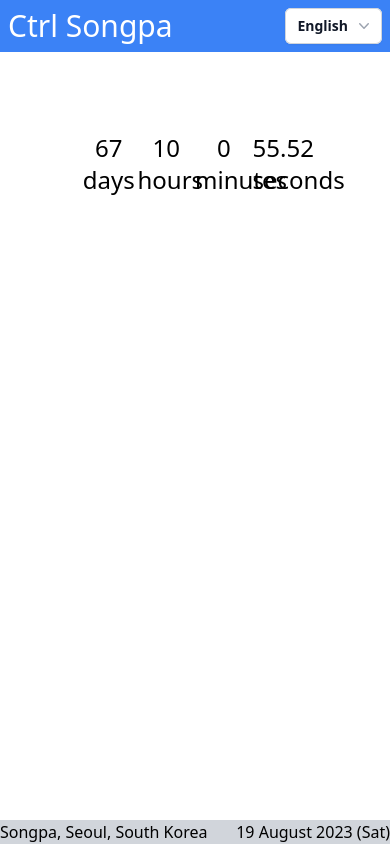
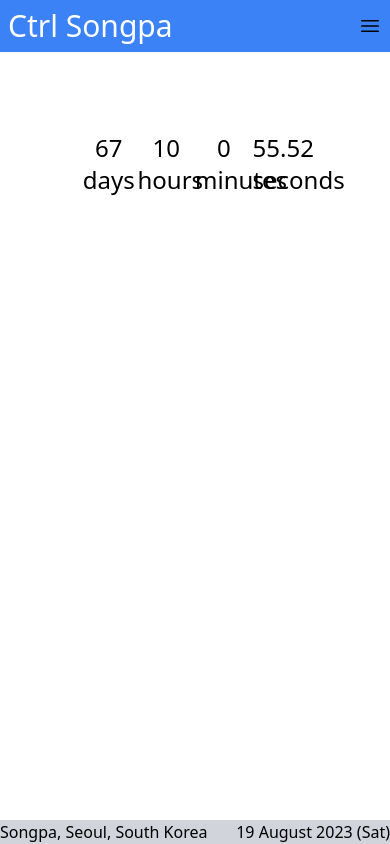
Before and after one commit to siner308/ctrl-songpa, a Next.js app: page /en in a window 390 px wide. Built offline with nearby package versions, Linux system fonts and the light colour scheme.

Commit message:
responsive navbar

```diff
--- a/src/components/NavBar.tsx
+++ b/src/components/NavBar.tsx
@@ -1,12 +1,37 @@
 import useTranslation from '@/hooks/useTranslation';
-import LocaleButton from '@/components/LocaleButton';
+import React, { useState } from 'react';
+import NavBarButtonGroup from '@/components/NavBarButtonGroup';
 
 export default function NavBar() {
   const i18n = useTranslation();
+  const [open, setOpen] = useState(false);
+  const toggle = (e) => {
+    const targetTagName = e.target.tagName.toLowerCase();
+    if (open && (targetTagName !== 'div')) return;
+    setOpen(!open);
+  }
+
   return (
     <div className={'bg-blue-500 flex justify-between p-2'}>
       <span className={'self-center text-white text-3xl'}>{i18n.title}</span>
-      <LocaleButton />
+      <div className={'flex mobile:flex-col self-center'}>
+        <button className={'mobile:block hidden'} onClick={toggle}>
+          <svg xmlns="http://www.w3.org/2000/svg" fill="none" viewBox="0 0 24 24" strokeWidth={1.5} stroke="currentColor" className="w-6 h-6">
+            <path strokeLinecap="round" strokeLinejoin="round" d="M3.75 6.75h16.5M3.75 12h16.5m-16.5 5.25h16.5" />
+          </svg>
+        </button>
+        <div id='desktop' className={`mobile:hidden block`}>
+          <NavBarButtonGroup />
+        </div>
+        <div id={'mobile'} className={`mobile:block hidden`}>
+          {open ? <div
+            className={'flex fixed left-0 right-0 top-0 bottom-0 h-full w-full bg-gray-100 bg-opacity-50'}
+            onClick={toggle}
+          >
+            <NavBarButtonGroup />
+          </div> : null}
+        </div>
+      </div>
     </div>
   );
 };
--- /dev/null
+++ b/src/components/NavBarButtonGroup.tsx
@@ -0,0 +1,13 @@
+import LocaleButton from '@/components/LocaleButton';
+import React from 'react';
+import Link from 'next/link';
+
+export default function NavBarButtonGroup() {
+  return (
+    <div className={'m-auto flex gap-10 mobile:flex-col mobile:items-center'}>
+      <Link className={'self-center text-lg hover:underline'} href={'https://ingress.com'}>Ingress</Link>
+      <Link className={'self-center text-lg hover:underline'} href={'https://intel.ingress.com'}>Intel</Link>
+      <LocaleButton/>
+    </div>
+  );
+}
--- a/src/constants/translation.ts
+++ b/src/constants/translation.ts
@@ -6,7 +6,7 @@ const translation = {
             anomaly: {
                 location: 'Songpa, Seoul, South Korea',
                 date: '19 August 2023 (Sat)',
-            }
+            },
         },
         unit: {
             day: 'days',
--- a/tailwind.config.js
+++ b/tailwind.config.js
@@ -12,7 +12,10 @@ module.exports = {
         'gradient-conic':
           'conic-gradient(from 180deg at 50% 50%, var(--tw-gradient-stops))',
       },
+      screens: {
+        mobile: { max: '720px' },
+      },
     },
   },
   plugins: [],
-}
+};
```
